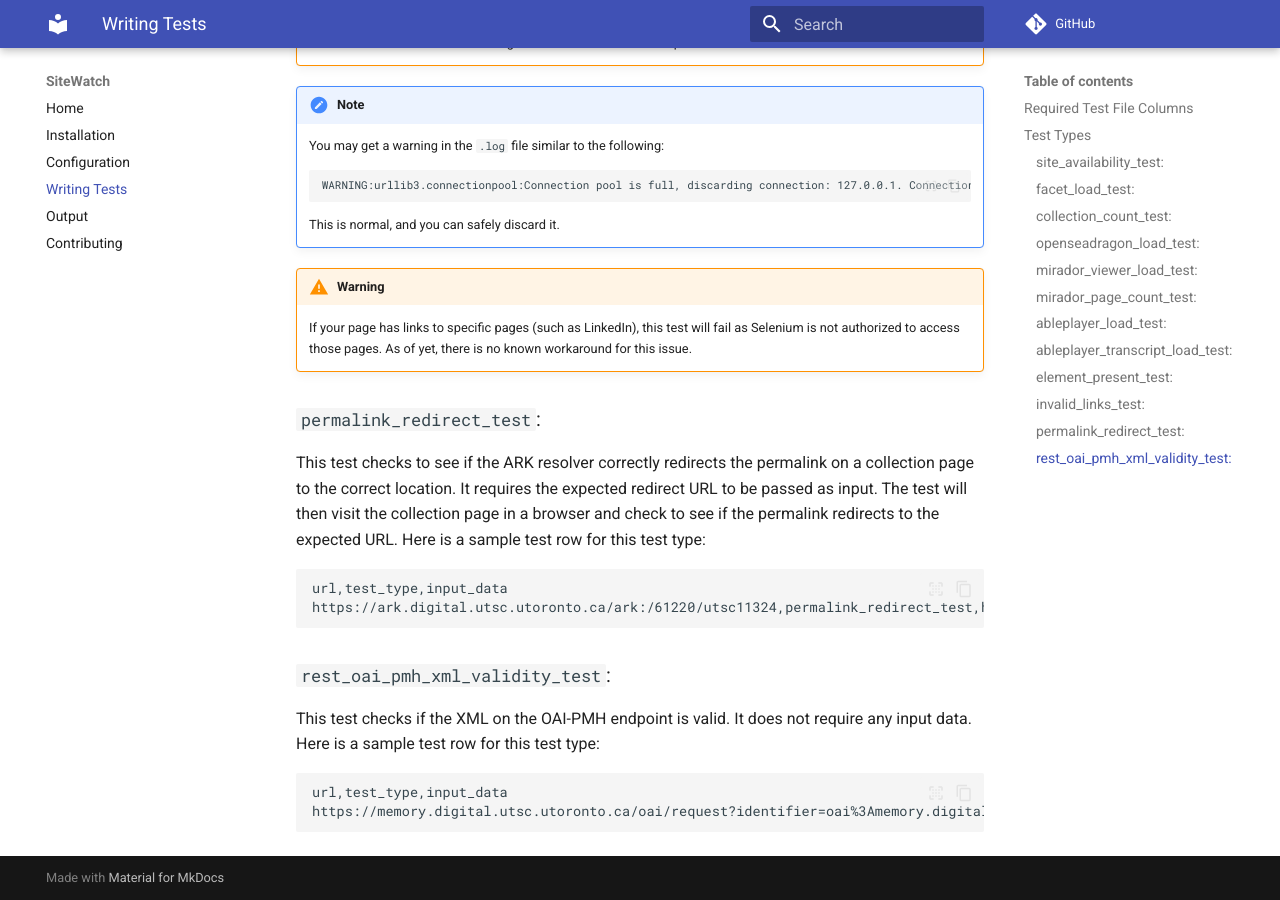
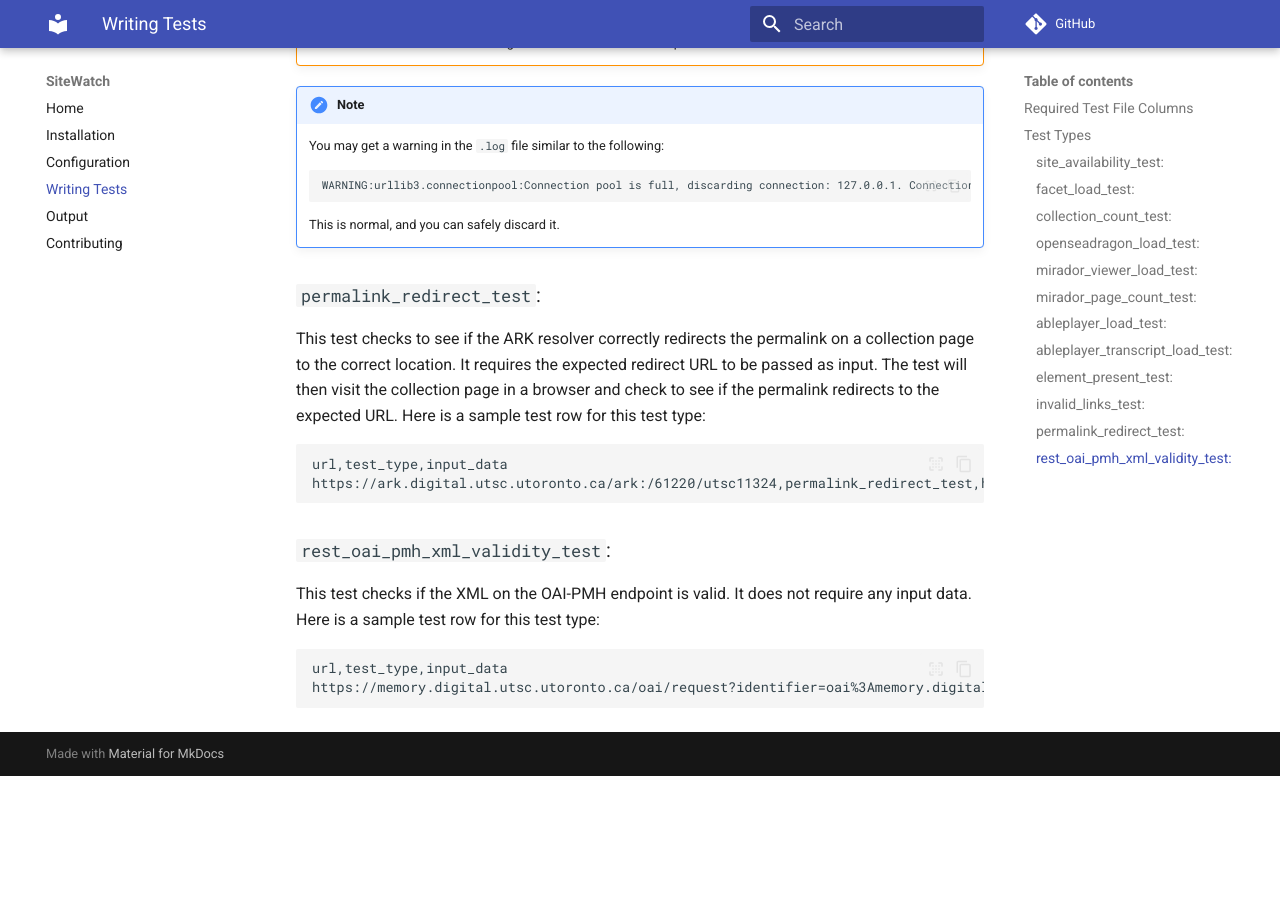
Before and after one commit to digitalutsc/site_watch, an MkDocs documentation site: the page built from docs/writing-test-data.md, in a window 1280 px wide and 900 px high, scrolled down 3954 px. Built offline with MkDocs 1.6.1 and Material for MkDocs 9.7.7, drawn with Linux system fonts in a browser that asks for light colours; comment, search, counter and statistics services are not loaded; after the commit the page ends 4730 px from its top, so only the background shows below that.

Commit message:
remove linkedin link error

````diff
--- a/docs/writing-test-data.md
+++ b/docs/writing-test-data.md
@@ -118,9 +118,6 @@ https://digital.utsc.utoronto.ca/basic-page/systems-and-software,invalid_links_t
 
     This is normal, and you can safely discard it.
 
-!!! warning
-    If your page has links to specific pages (such as LinkedIn), this test will fail as Selenium is not authorized to access those pages. As of yet, there is no known workaround for this issue.
-
 ### `permalink_redirect_test`:
 This test checks to see if the ARK resolver correctly redirects the permalink on a collection page to the correct location. It requires the expected redirect URL to be passed as input. The test will then visit the collection page in a browser and check to see if the permalink redirects to the expected URL. Here is a sample test row for this test type:
 ```csv
````
Also changed, not shown: site/search/search_index.json, site/writing-test-data/index.html, 1 other file.
